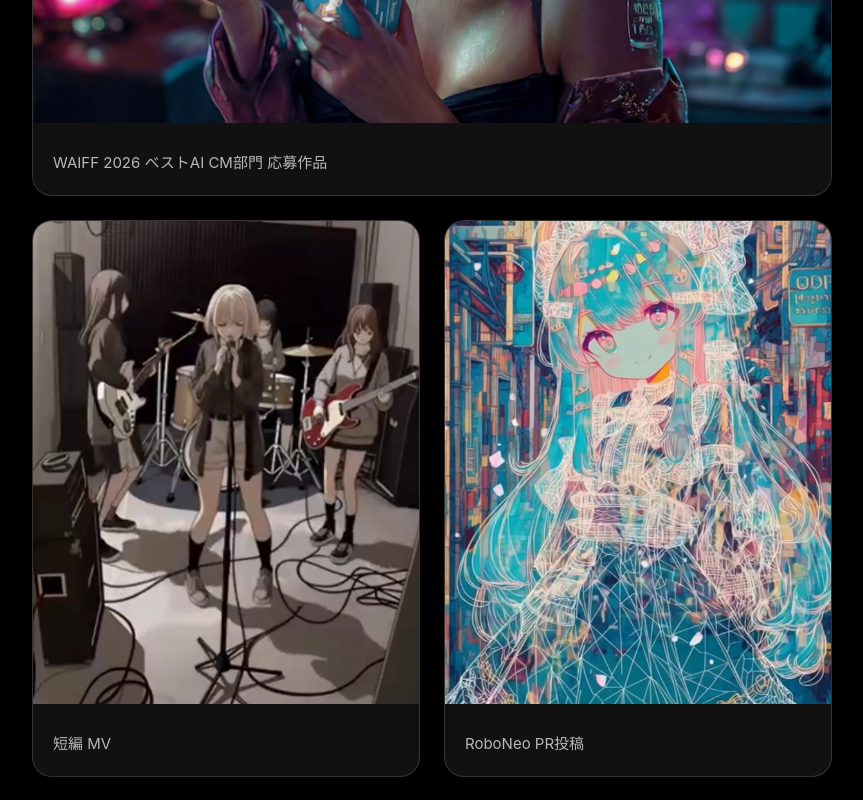
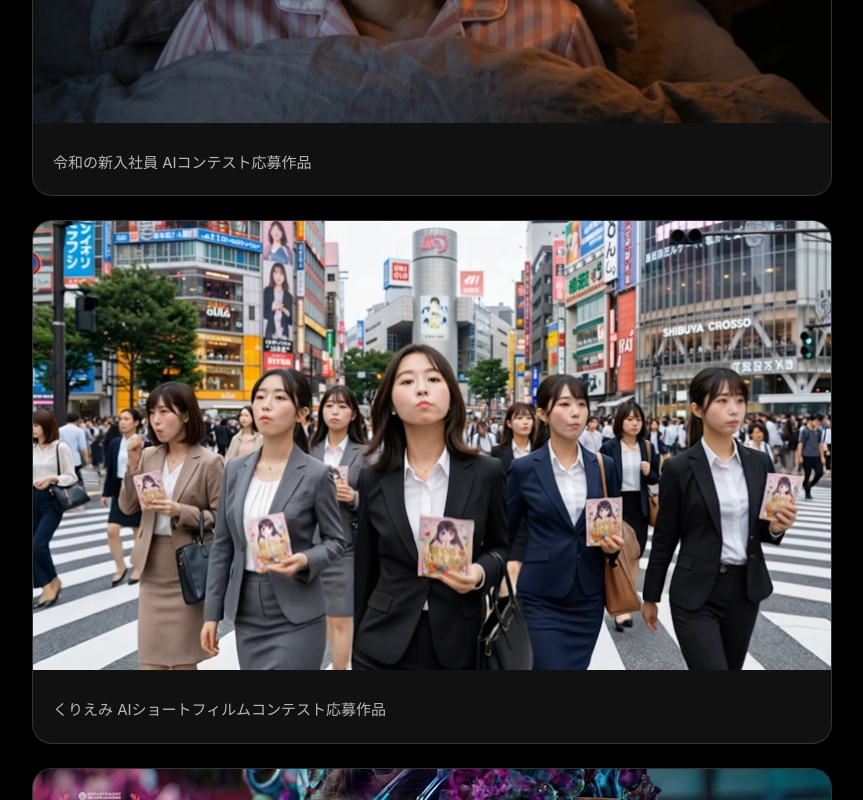
Before and after one commit to beautiful131days/AI_Portfolio, a Nuxt app: page / in a window 1280 px wide. Shown: the part 1040-1840 px from the top of the page, without its empty margins (208-1071 px from the left). Built offline with nearby package versions, Linux system fonts and the light colour scheme.

Commit message:
作品追加

```diff
--- a/app/components/WorksSection.vue
+++ b/app/components/WorksSection.vue
@@ -2,6 +2,22 @@
 import { ref } from 'vue'
 
 const works = [
+  {
+    title: '',
+    desc: '令和の新入社員 AIコンテスト応募作品',
+    img: '/images/work009_reiwa_shinjin.webp',
+    videoId: '2iIUC3WIIj8',
+    ratio: 'landscape',
+    featured: true
+  },
+    {
+    title: '',
+    desc: 'くりえみ AIショートフィルムコンテスト応募作品',
+    img: '/images/work010_kuriemi.webp',
+    videoId: 'CNmATFEIjDM',
+    ratio: 'landscape',
+    featured: true
+  },
   {
     title: '',
     desc: 'WAIFF 2026 ベストAI CM部門 応募作品',
```
Also changed, not shown: github.txt (added), public/images/work009_reiwa_shinjin.webp (added), public/images/work010_kuriemi.webp (added).
